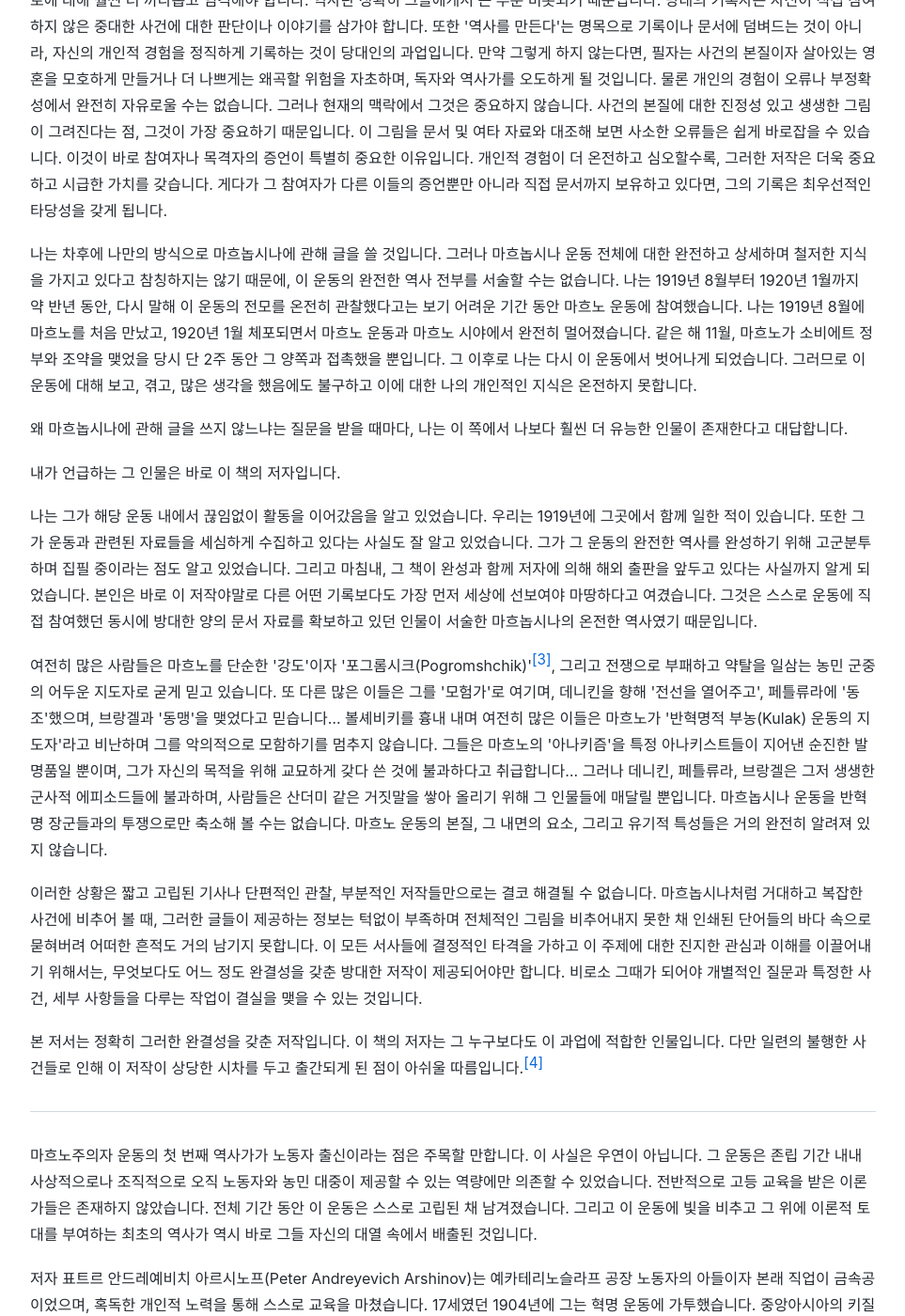
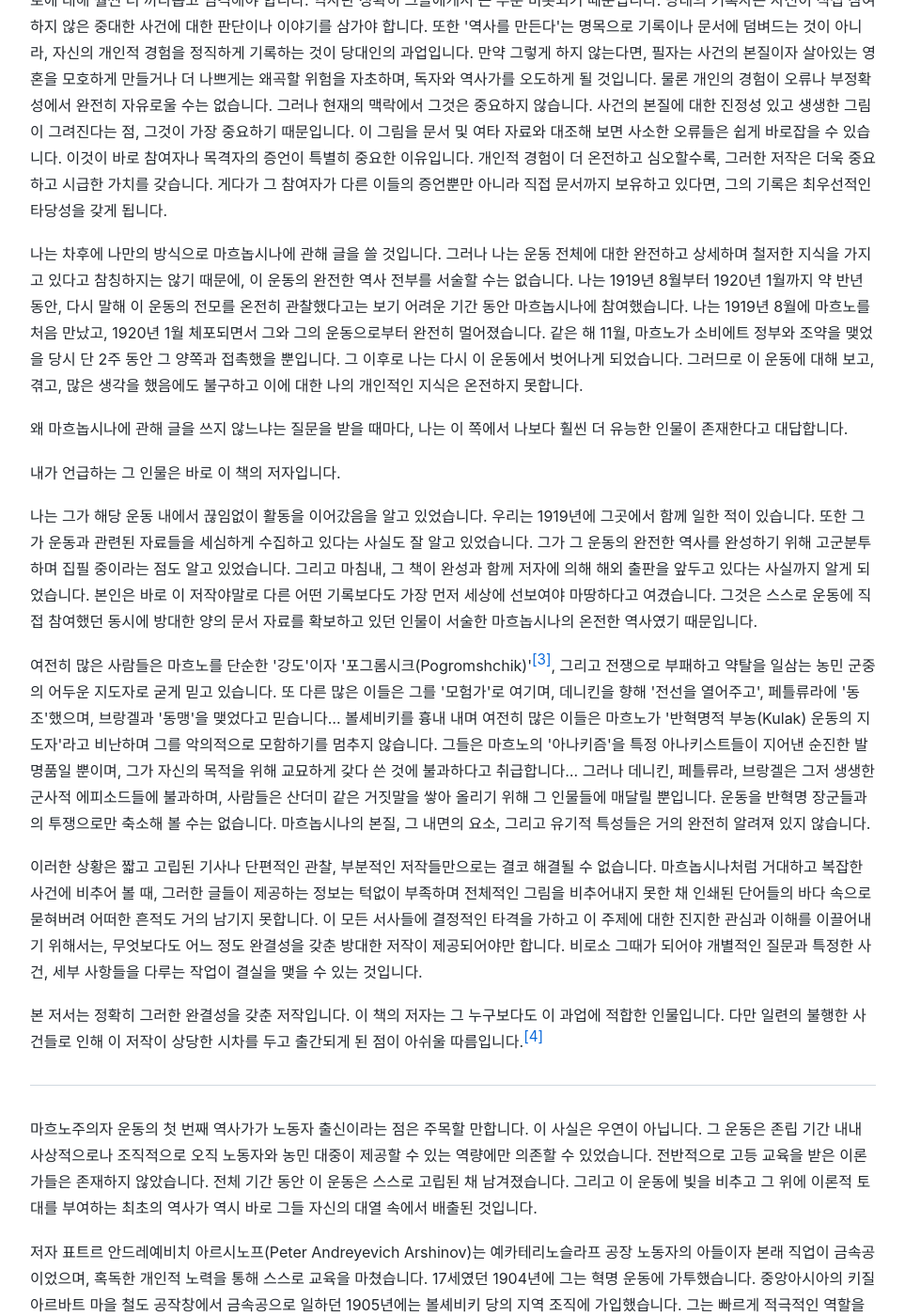
Before and after one commit to Plan-Atoz/translation-work, a Jekyll site: the page built from translation.md, in a window 1280 px wide and 1400 px high, scrolled down 2408 px. Shown: the whole window at 94% size, without its empty margins (158-1121 px from the left). Built offline with Jekyll 4.4.1, drawn with Linux system fonts in a browser that asks for light colours; some of the changed text lies outside the part shown.

Commit message:
Update author name and title
Corrected author name and title in translation.

```diff
--- a/translation.md
+++ b/translation.md
@@ -51,7 +51,7 @@ permalink: /translation/
 
 마흐노주의자의 서사는 너무나 진지하고 고결하며 비극적입니다. 그 참여자들의 피로 깊이 물들어 있으며, 가볍게 다루거나—예컨대 개인들의 증언이나 상반된 해석을 토대로—섣부르게 판단하기에는 너무나 심오하고 복잡하며 독창적입니다. 문서에만 의존하여 이 운동을 서술하는 것 역시 우리의 과업이 아닙니다. 문서 자체는 죽은 것에 불과하며 살아있는 경험을 결코 온전히 표현해내지 못하기 때문입니다. 문서에 근거하여 글을 쓰는 작업은, 가용한 다른 자료가 전혀 없을 미래 역사가들의 몫이 될 것입니다. 당대의 기록자는 자신의 작업과 스스로에 대해 훨씬 더 까다롭고 엄격해야 합니다. 역사란 정확히 그들에게서 큰 부분 비롯되기 때문입니다. 당대의 기록자는 자신이 직접 참여하지 않은 중대한 사건에 대한 판단이나 이야기를 삼가야 합니다. 또한 '역사를 만든다'는 명목으로 기록이나 문서에 덤벼드는 것이 아니라, 자신의 개인적 경험을 정직하게 기록하는 것이 당대인의 과업입니다. 만약 그렇게 하지 않는다면, 필자는 사건의 본질이자 살아있는 영혼을 모호하게 만들거나 더 나쁘게는 왜곡할 위험을 자초하며, 독자와 역사가를 오도하게 될 것입니다. 물론 개인의 경험이 오류나 부정확성에서 완전히 자유로울 수는 없습니다. 그러나 현재의 맥락에서 그것은 중요하지 않습니다. 사건의 본질에 대한 진정성 있고 생생한 그림이 그려진다는 점, 그것이 가장 중요하기 때문입니다. 이 그림을 문서 및 여타 자료와 대조해 보면 사소한 오류들은 쉽게 바로잡을 수 있습니다. 이것이 바로 참여자나 목격자의 증언이 특별히 중요한 이유입니다. 개인적 경험이 더 온전하고 심오할수록, 그러한 저작은 더욱 중요하고 시급한 가치를 갖습니다. 게다가 그 참여자가 다른 이들의 증언뿐만 아니라 직접 문서까지 보유하고 있다면, 그의 기록은 최우선적인 타당성을 갖게 됩니다.
 
-나는 차후에 나만의 방식으로 마흐놉시나에 관해 글을 쓸 것입니다. 그러나 마흐놉시나 운동 전체에 대한 완전하고 상세하며 철저한 지식을 가지고 있다고 참칭하지는 않기 때문에, 이 운동의 완전한 역사 전부를 서술할 수는 없습니다. 나는 1919년 8월부터 1920년 1월까지 약 반년 동안, 다시 말해 이 운동의 전모를 온전히 관찰했다고는 보기 어려운 기간 동안 마흐노 운동에 참여했습니다. 나는 1919년 8월에 마흐노를 처음 만났고, 1920년 1월 체포되면서 마흐노 운동과 마흐노 시야에서 완전히 멀어졌습니다. 같은 해 11월, 마흐노가 소비에트 정부와 조약을 맺었을 당시 단 2주 동안 그 양쪽과 접촉했을 뿐입니다. 그 이후로 나는 다시 이 운동에서 벗어나게 되었습니다. 그러므로 이 운동에 대해 보고, 겪고, 많은 생각을 했음에도 불구하고 이에 대한 나의 개인적인 지식은 온전하지 못합니다.
+나는 차후에 나만의 방식으로 마흐놉시나에 관해 글을 쓸 것입니다. 그러나 나는 운동 전체에 대한 완전하고 상세하며 철저한 지식을 가지고 있다고 참칭하지는 않기 때문에, 이 운동의 완전한 역사 전부를 서술할 수는 없습니다. 나는 1919년 8월부터 1920년 1월까지 약 반년 동안, 다시 말해 이 운동의 전모를 온전히 관찰했다고는 보기 어려운 기간 동안 마흐놉시나에 참여했습니다. 나는 1919년 8월에 마흐노를 처음 만났고, 1920년 1월 체포되면서 그와 그의 운동으로부터 완전히 멀어졌습니다. 같은 해 11월, 마흐노가 소비에트 정부와 조약을 맺었을 당시 단 2주 동안 그 양쪽과 접촉했을 뿐입니다. 그 이후로 나는 다시 이 운동에서 벗어나게 되었습니다. 그러므로 이 운동에 대해 보고, 겪고, 많은 생각을 했음에도 불구하고 이에 대한 나의 개인적인 지식은 온전하지 못합니다.
 
 왜 마흐놉시나에 관해 글을 쓰지 않느냐는 질문을 받을 때마다, 나는 이 쪽에서 나보다 훨씬 더 유능한 인물이 존재한다고 대답합니다.
 
@@ -59,7 +59,7 @@ permalink: /translation/
 
 나는 그가 해당 운동 내에서 끊임없이 활동을 이어갔음을 알고 있었습니다. 우리는 1919년에 그곳에서 함께 일한 적이 있습니다. 또한 그가 운동과 관련된 자료들을 세심하게 수집하고 있다는 사실도 잘 알고 있었습니다. 그가 그 운동의 완전한 역사를 완성하기 위해 고군분투하며 집필 중이라는 점도 알고 있었습니다. 그리고 마침내, 그 책이 완성과 함께 저자에 의해 해외 출판을 앞두고 있다는 사실까지 알게 되었습니다. 본인은 바로 이 저작야말로 다른 어떤 기록보다도 가장 먼저 세상에 선보여야 마땅하다고 여겼습니다. 그것은 스스로 운동에 직접 참여했던 동시에 방대한 양의 문서 자료를 확보하고 있던 인물이 서술한 마흐놉시나의 온전한 역사였기 때문입니다.
 
-여전히 많은 사람들은 마흐노를 단순한 '강도'이자 '포그롬시크(Pogromshchik)'[^3], 그리고 전쟁으로 부패하고 약탈을 일삼는 농민 군중의 어두운 지도자로 굳게 믿고 있습니다. 또 다른 많은 이들은 그를 '모험가'로 여기며, 데니킨을 향해 '전선을 열어주고', 페틀류라에 '동조'했으며, 브랑겔과 '동맹'을 맺었다고 믿습니다... 볼셰비키를 흉내 내며 여전히 많은 이들은 마흐노가 '반혁명적 부농(Kulak) 운동의 지도자'라고 비난하며 그를 악의적으로 모함하기를 멈추지 않습니다. 그들은 마흐노의 '아나키즘'을 특정 아나키스트들이 지어낸 순진한 발명품일 뿐이며, 그가 자신의 목적을 위해 교묘하게 갖다 쓴 것에 불과하다고 취급합니다... 그러나 데니킨, 페틀류라, 브랑겔은 그저 생생한 군사적 에피소드들에 불과하며, 사람들은 산더미 같은 거짓말을 쌓아 올리기 위해 그 인물들에 매달릴 뿐입니다. 마흐놉시나 운동을 반혁명 장군들과의 투쟁으로만 축소해 볼 수는 없습니다. 마흐노 운동의 본질, 그 내면의 요소, 그리고 유기적 특성들은 거의 완전히 알려져 있지 않습니다.
+여전히 많은 사람들은 마흐노를 단순한 '강도'이자 '포그롬시크(Pogromshchik)'[^3], 그리고 전쟁으로 부패하고 약탈을 일삼는 농민 군중의 어두운 지도자로 굳게 믿고 있습니다. 또 다른 많은 이들은 그를 '모험가'로 여기며, 데니킨을 향해 '전선을 열어주고', 페틀류라에 '동조'했으며, 브랑겔과 '동맹'을 맺었다고 믿습니다... 볼셰비키를 흉내 내며 여전히 많은 이들은 마흐노가 '반혁명적 부농(Kulak) 운동의 지도자'라고 비난하며 그를 악의적으로 모함하기를 멈추지 않습니다. 그들은 마흐노의 '아나키즘'을 특정 아나키스트들이 지어낸 순진한 발명품일 뿐이며, 그가 자신의 목적을 위해 교묘하게 갖다 쓴 것에 불과하다고 취급합니다... 그러나 데니킨, 페틀류라, 브랑겔은 그저 생생한 군사적 에피소드들에 불과하며, 사람들은 산더미 같은 거짓말을 쌓아 올리기 위해 그 인물들에 매달릴 뿐입니다. 운동을 반혁명 장군들과의 투쟁으로만 축소해 볼 수는 없습니다. 마흐놉시나의 본질, 그 내면의 요소, 그리고 유기적 특성들은 거의 완전히 알려져 있지 않습니다.
 
 이러한 상황은 짧고 고립된 기사나 단편적인 관찰, 부분적인 저작들만으로는 결코 해결될 수 없습니다. 마흐놉시나처럼 거대하고 복잡한 사건에 비추어 볼 때, 그러한 글들이 제공하는 정보는 턱없이 부족하며 전체적인 그림을 비추어내지 못한 채 인쇄된 단어들의 바다 속으로 묻혀버려 어떠한 흔적도 거의 남기지 못합니다. 이 모든 서사들에 결정적인 타격을 가하고 이 주제에 대한 진지한 관심과 이해를 이끌어내기 위해서는, 무엇보다도 어느 정도 완결성을 갖춘 방대한 저작이 제공되어야만 합니다. 비로소 그때가 되어야 개별적인 질문과 특정한 사건, 세부 사항들을 다루는 작업이 결실을 맺을 수 있는 것입니다.
 
```
Also changed, not shown: other parts of translation.md (+2 -2 lines).
